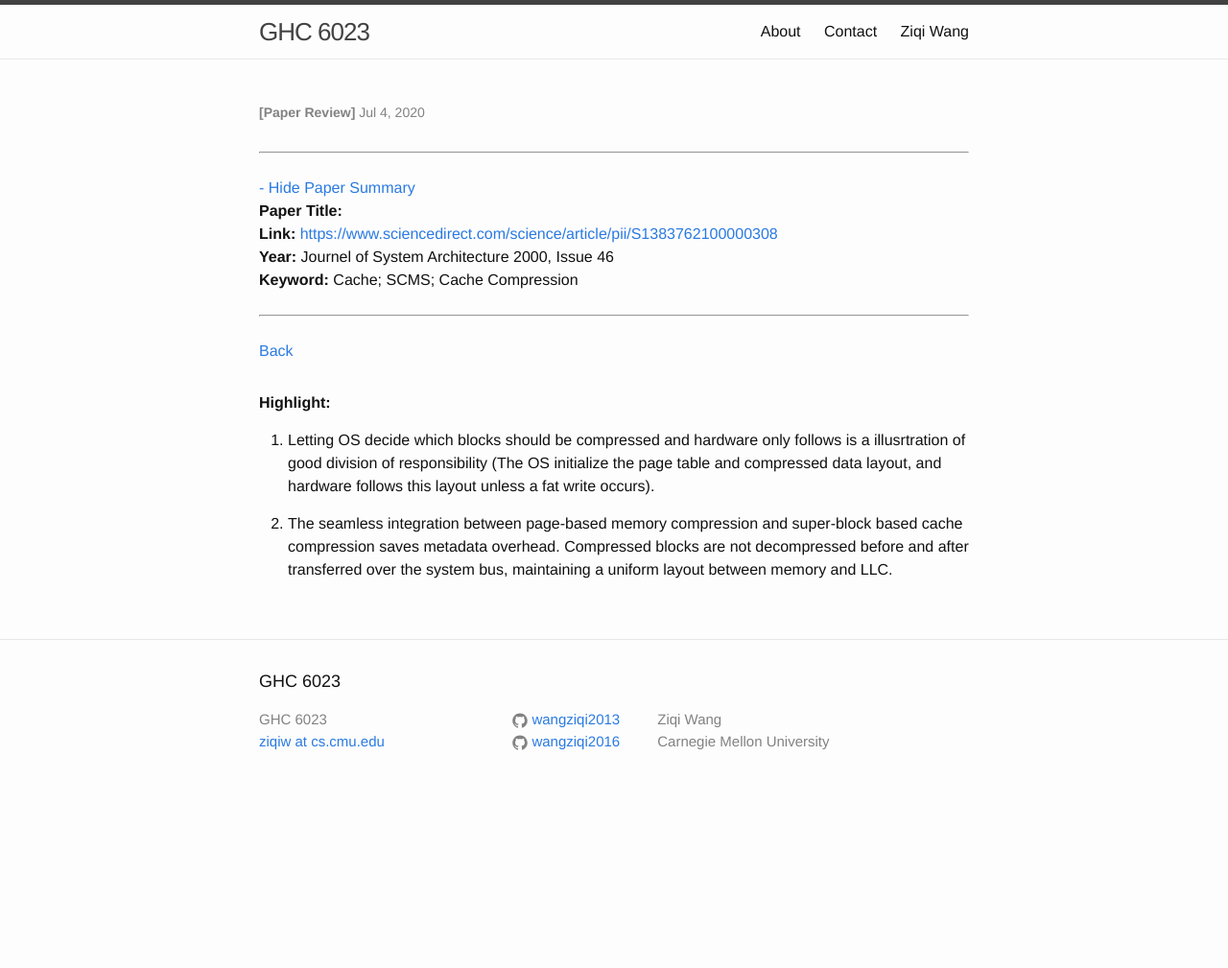
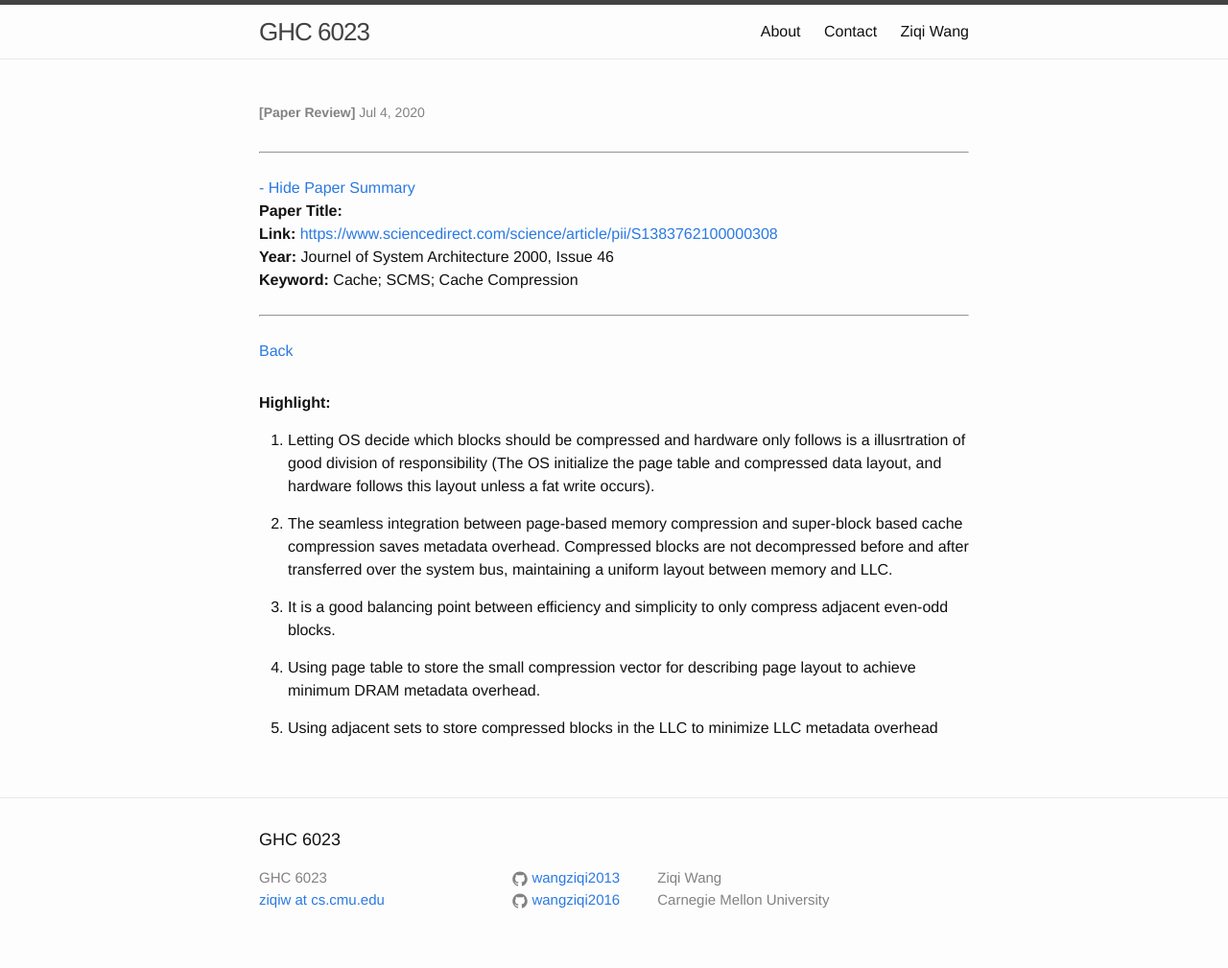
Before and after one commit to wangziqi2013/wangziqi2013.github.io, a Jekyll site: the page built from _posts/2020-07-03-scms.markdown, in a window 1280 px wide. Shown: the whole page at 96% size. Built offline with Jekyll 4.4.1, drawn with Linux system fonts in a browser that asks for light colours; before the commit the page ends 900 px from its top, so only the background shows below that.

Commit message:
Adding overhead

```diff
--- a/_posts/2020-07-03-scms.markdown
+++ b/_posts/2020-07-03-scms.markdown
@@ -22,3 +22,9 @@ version_mgmt:
 2. The seamless integration between page-based memory compression and super-block based cache compression saves metadata
    overhead. Compressed blocks are not decompressed before and after transferred over the system bus, maintaining a uniform
    layout between memory and LLC.
+
+3. It is a good balancing point between efficiency and simplicity to only compress adjacent even-odd blocks.
+
+4. Using page table to store the small compression vector for describing page layout to achieve minimum DRAM metadata overhead.
+
+5. Using adjacent sets to store compressed blocks in the LLC to minimize LLC metadata overhead
```
